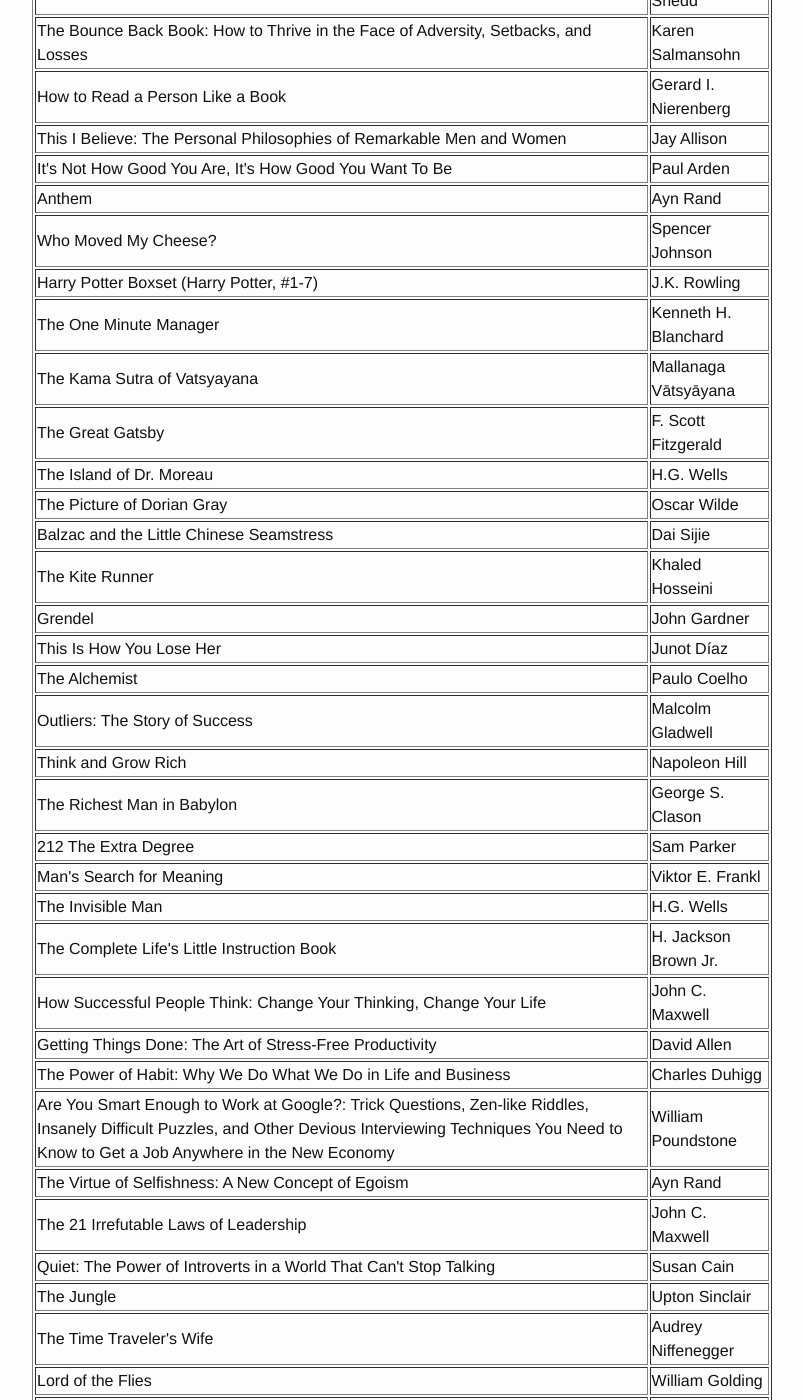
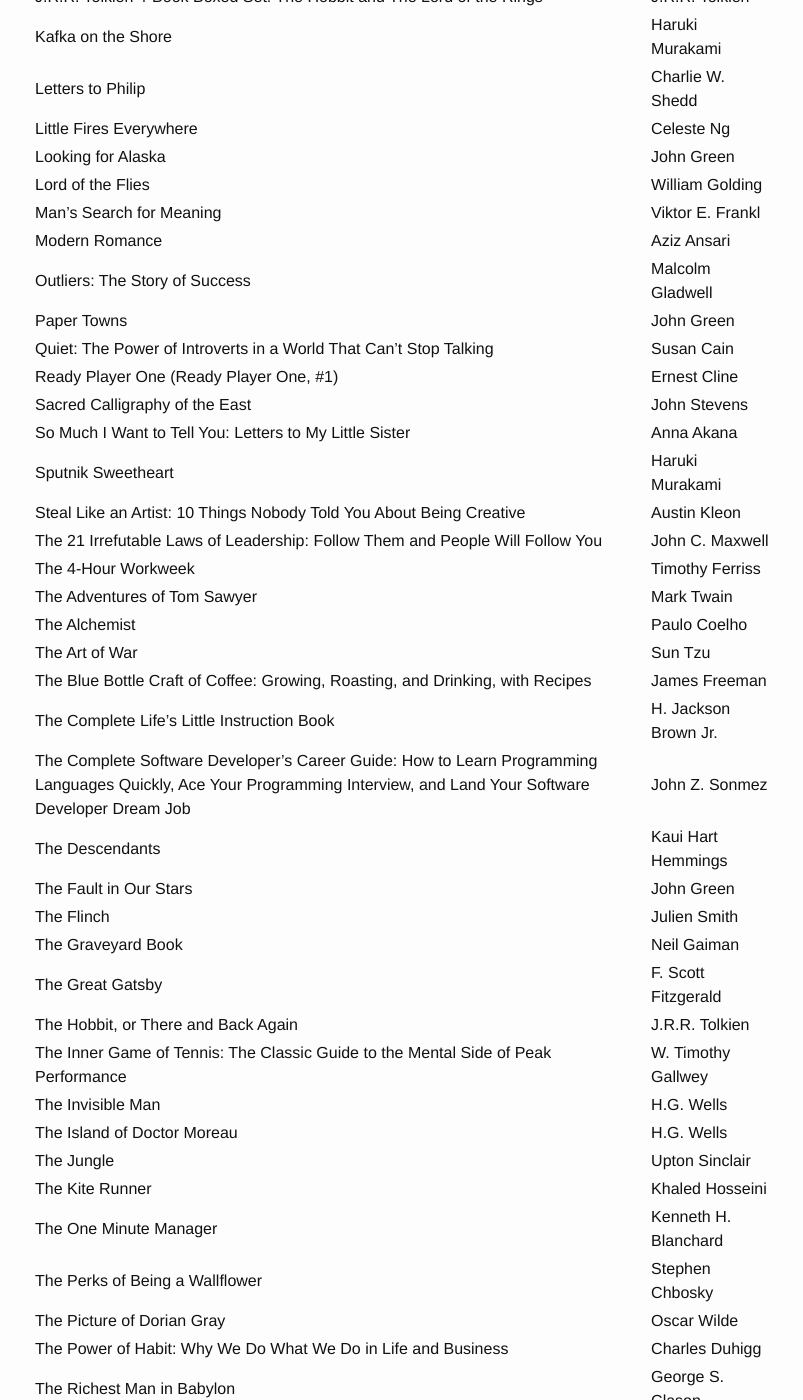
Before and after one commit to gishsteven/gishsteven.github.io, a Jekyll site: the page built from library.md, in a window 1280 px wide and 1400 px high, scrolled down 1194 px. Shown: the whole window, without its empty margins (238-1041 px from the left). Built offline with Jekyll 4.4.1, drawn with Linux system fonts in a browser that asks for light colours; some of the changed text lies outside the part shown.

Commit message:
Update library.md

```diff
--- a/library.md
+++ b/library.md
@@ -1,83 +1,90 @@
 ---
 layout: page
-title: Books
+title: Library
 permalink: /library/
 published: true
 ---
 
-
-<table border="1" style="width:100%">
-	<tr><td>1984</td><td>George Orwell</td></tr>
-	<tr><td>Poems of Love and the Sea</td><td>Gloria Gay</td></tr>
-	<tr><td>How to Win Friends and Influence People</td><td>Dale Carnegie</td></tr>
-	<tr><td>How to Change Anybody: Proven Techniques to Reshape Anyone's Attitude, Behavior, Feelings, or Beliefs</td><td>David J. Lieberman</td></tr>
-	<tr><td>Me Talk Pretty One Day</td><td>David Sedaris</td></tr>
-	<tr><td>Sputnik Sweetheart</td><td>Haruki Murakami</td></tr>
-	<tr><td>Colorless Tsukuru Tazaki and His Years of Pilgrimage</td><td>Haruki Murakami</td></tr>
-	<tr><td>Kafka on the Shore</td><td>Haruki Murakami</td></tr>
-	<tr><td>The Blue Bottle Craft of Coffee: Growing, Roasting, and Drinking, with Recipes</td><td>James Freeman</td></tr>
-	<tr><td>Coffee Obsession</td><td>Anette Moldvaer</td></tr>
-	<tr><td>Steal Like an Artist: 10 Things Nobody Told You About Being Creative</td><td>Austin Kleon</td></tr>
-	<tr><td>An Abundance of Katherines</td><td>John Green</td></tr>
-	<tr><td>Paper Towns</td><td>John Green</td></tr>
-	<tr><td>Looking for Alaska</td><td>John Green</td></tr>
-	<tr><td>The Fault in Our Stars</td><td>John Green</td></tr>
-	<tr><td>Practical Electronics for Inventors</td><td>Paul Scherz</td></tr>
-	<tr><td>How to Win at College: Surprising Secrets for Success from the Country's Top Students</td><td>Cal Newport</td></tr>
-	<tr><td>Ghost Boy</td><td>Martin Pistorius</td></tr>
-	<tr><td>Go Set a Watchman</td><td>Harper Lee</td></tr>
-	<tr><td>The Perks of Being a Wallflower</td><td>Stephen Chbosky</td></tr>
-	<tr><td>Programming Interviews Exposed: Secrets to Landing Your Next Job (Programmer to Programmer)</td><td>John Mongan</td></tr>
-	<tr><td>Learning Python</td><td>Mark Lutz</td></tr>
-	<tr><td>Asleep</td><td>Banana Yoshimoto</td></tr>
-	<tr><td>Sacred Calligraphy of the East</td><td>John Stevens</td></tr>
-	<tr><td>Brave New World</td><td>Aldous Huxley</td></tr>
-	<tr><td>Letters to Philip</td><td>Charlie W. Shedd</td></tr>
-	<tr><td>The Bounce Back Book: How to Thrive in the Face of Adversity, Setbacks, and Losses</td><td>Karen Salmansohn</td></tr>
-	<tr><td>How to Read a Person Like a Book</td><td>Gerard I. Nierenberg</td></tr>
-	<tr><td>This I Believe: The Personal Philosophies of Remarkable Men and Women</td><td>Jay Allison</td></tr>
-	<tr><td>It's Not How Good You Are, It's How Good You Want To Be</td><td>Paul Arden</td></tr>
-	<tr><td>Anthem</td><td>Ayn Rand</td></tr>
-	<tr><td>Who Moved My Cheese?</td><td>Spencer Johnson</td></tr>
-	<tr><td>Harry Potter Boxset (Harry Potter, #1-7)</td><td>J.K. Rowling</td></tr>
-	<tr><td>The One Minute Manager</td><td>Kenneth H. Blanchard</td></tr>
-	<tr><td>The Kama Sutra of Vatsyayana</td><td>Mallanaga Vātsyāyana</td></tr>
-	<tr><td>The Great Gatsby</td><td>F. Scott Fitzgerald</td></tr>
-	<tr><td>The Island of Dr. Moreau</td><td>H.G. Wells</td></tr>
-	<tr><td>The Picture of Dorian Gray</td><td>Oscar Wilde</td></tr>
-	<tr><td>Balzac and the Little Chinese Seamstress</td><td>Dai Sijie</td></tr>
-	<tr><td>The Kite Runner</td><td>Khaled Hosseini</td></tr>
-	<tr><td>Grendel</td><td>John Gardner</td></tr>
-	<tr><td>This Is How You Lose Her</td><td>Junot Díaz</td></tr>
-	<tr><td>The Alchemist</td><td>Paulo Coelho</td></tr>
-	<tr><td>Outliers: The Story of Success</td><td>Malcolm Gladwell</td></tr>
-	<tr><td>Think and Grow Rich</td><td>Napoleon Hill</td></tr>
-	<tr><td>The Richest Man in Babylon</td><td>George S. Clason</td></tr>
-	<tr><td>212 The Extra Degree</td><td>Sam Parker</td></tr>
-	<tr><td>Man's Search for Meaning</td><td>Viktor E. Frankl</td></tr>
-	<tr><td>The Invisible Man</td><td>H.G. Wells</td></tr>
-	<tr><td>The Complete Life's Little Instruction Book</td><td>H. Jackson Brown Jr.</td></tr>
-	<tr><td>How Successful People Think: Change Your Thinking, Change Your Life</td><td>John C. Maxwell</td></tr>
-	<tr><td>Getting Things Done: The Art of Stress-Free Productivity</td><td>David Allen</td></tr>
-	<tr><td>The Power of Habit: Why We Do What We Do in Life and Business</td><td>Charles Duhigg</td></tr>
-	<tr><td>Are You Smart Enough to Work at Google?: Trick Questions, Zen-like Riddles, Insanely Difficult Puzzles, and Other Devious Interviewing Techniques You Need to Know to Get a Job Anywhere in the New Economy</td><td>William Poundstone</td></tr>
-	<tr><td>The Virtue of Selfishness: A New Concept of Egoism</td><td>Ayn Rand</td></tr>
-	<tr><td>The 21 Irrefutable Laws of Leadership</td><td>John C. Maxwell</td></tr>
-	<tr><td>Quiet: The Power of Introverts in a World That Can't Stop Talking</td><td>Susan Cain</td></tr>
-	<tr><td>The Jungle</td><td>Upton Sinclair</td></tr>
-	<tr><td>The Time Traveler's Wife</td><td>Audrey Niffenegger</td></tr>
-	<tr><td>Lord of the Flies</td><td>William Golding</td></tr>
-	<tr><td>To Kill a Mockingbird</td><td>Harper Lee</td></tr>
-	<tr><td>The Flinch</td><td>Julien Smith</td></tr>
-	<tr><td>The Art of War</td><td>Sun Tzu</td></tr>
-	<tr><td>Transparency</td><td>John Kim</td></tr>
-	<tr><td>Date</td><td>John Kim</td></tr>
-	<tr><td>68</td><td>John Kim</td></tr>
-	<tr><td>Digital Design - Logic, Memory, Computers</td><td>Nicholas L. Pappas</td></tr>
-	<tr><td>J.R.R. Tolkien 4-Book Boxed Set: The Hobbit and The Lord of the Rings</td><td>J.R.R. Tolkien</td></tr>
-	<tr><td>The Hobbit (Middle-Earth Universe)</td><td>J.R.R. Tolkien</td></tr>
-	<tr><td>Modern Romance</td><td>Aziz Ansari</td></tr>
-</table>
-
-
-<span style="color: #382110"></span><br/><a href="https://www.goodreads.com/review/list/50736037?shelf=read" title="Steven Nam's book recommendations, liked quotes, book clubs, book trivia, book lists (read shelf)"><img border="0" alt="Steven Nam's book recommendations, liked quotes, book clubs, book trivia, book lists (read shelf)" src="https://www.goodreads.com/images/badge/badge1.jpg"></a>
+Title | Author
+------------ | -------------
+68 | John Kim
+1984 | George Orwell
+1Q84| Haruki Murakami
+212 the Extra Degree | Sam Parker
+Algorithms to Live By: The Computer Science of Human Decisions | Brian Christian
+An Abundance of Katherines | John Green
+Anthem | Ayn Rand
+Artemis | Andy Weir
+Asleep | Banana Yoshimoto
+Atomic Habits: An Easy & Proven Way to Build Good Habits & Break Bad Ones | James Clear
+Balzac and the Little Chinese Seamstress | Dai Sijie
+Born a Crime: Stories From a South African Childhood | Trevor Noah
+Bounce Back!: How to Thrive in the Face of Adversity | Karen Salmansohn
+Brave New World | Aldous Huxley
+Can't Hurt Me: Master Your Mind and Defy the Odds | David Goggins
+Coffee Obsession | Anette Moldvaer
+Colorless Tsukuru Tazaki and His Years of Pilgrimage | Haruki Murakami
+Date | John   Kim
+Deep Work: Rules for Focused Success in a Distracted World | Cal Newport
+East of Eden | John Steinbeck
+Getting Things Done: The Art of Stress-Free Productivity | David    Allen
+Go Set a Watchman (To Kill a Mockingbird) | Harper Lee
+Grendel | John Gardner
+Harry Potter Series Box Set (Harry Potter, #1-7) | J.K. Rowling
+Holes (Holes, #1) | Louis Sachar
+How Successful People Think: Change Your Thinking, Change Your Life | John C. Maxwell
+How to Read a Person Like a Book | Gerard I. Nierenberg
+How to Win at College: Surprising Secrets for Success from the Country's Top Students | Cal Newport
+How to Win Friends and Influence People | Dale Carnegie
+It's Not How Good You Are, It's How Good You Want To Be | Paul Arden
+J.R.R. Tolkien 4-Book Boxed Set: The Hobbit and The Lord of the Rings | J.R.R. Tolkien
+Kafka on the Shore | Haruki Murakami
+Letters to Philip | Charlie W. Shedd
+Little Fires Everywhere | Celeste Ng
+Looking for Alaska | John Green
+Lord of the Flies | William Golding
+Man's Search for Meaning | Viktor E. Frankl
+Modern Romance | Aziz Ansari
+Outliers: The Story of Success | Malcolm Gladwell
+Paper Towns | John Green
+Quiet: The Power of Introverts in a World That Can't Stop Talking | Susan Cain
+Ready Player One (Ready Player One, #1) | Ernest Cline
+Sacred Calligraphy of the East | John   Stevens
+So Much I Want to Tell You: Letters to My Little Sister | Anna Akana
+Sputnik Sweetheart | Haruki Murakami
+Steal Like an Artist: 10 Things Nobody Told You About Being Creative | Austin Kleon
+The 21 Irrefutable Laws of Leadership: Follow Them and People Will Follow You | John C. Maxwell
+The 4-Hour Workweek | Timothy Ferriss
+The Adventures of Tom Sawyer | Mark Twain
+The Alchemist | Paulo Coelho
+The Art of War | Sun Tzu
+The Blue Bottle Craft of Coffee: Growing, Roasting, and Drinking, with Recipes | James Freeman
+The Complete Life's Little Instruction Book | H. Jackson Brown Jr.
+The Complete Software Developer's Career Guide: How to Learn Programming Languages Quickly, Ace Your Programming Interview, and Land Your Software Developer Dream Job | John Z. Sonmez
+The Descendants | Kaui Hart Hemmings
+The Fault in Our Stars | John Green
+The Flinch | Julien Smith
+The Graveyard Book | Neil Gaiman
+The Great Gatsby | F. Scott Fitzgerald
+The Hobbit, or There and Back Again | J.R.R. Tolkien
+The Inner Game of Tennis: The Classic Guide to the Mental Side of Peak Performance | W. Timothy Gallwey
+The Invisible Man | H.G. Wells
+The Island of Doctor Moreau | H.G. Wells
+The Jungle | Upton Sinclair
+The Kite Runner | Khaled Hosseini
+The One Minute Manager | Kenneth H. Blanchard
+The Perks of Being a Wallflower | Stephen Chbosky
+The Picture of Dorian Gray | Oscar Wilde
+The Power of Habit: Why We Do What We Do in Life and Business | Charles Duhigg
+The Richest Man in Babylon | George S. Clason
+The Subtle Art of Not Giving a F*ck: A Counterintuitive Approach to Living a Good Life | Mark Manson
+The Time Traveler's Wife | Audrey Niffenegger
+The Vietnam War: An Intimate History | Geoffrey C. Ward
+The Virtue of Selfishness: A New Concept of Egoism | Ayn Rand
+Think and Grow Rich: The Landmark Bestseller Now Revised and Updated for the 21st Century | Napoleon Hill
+This I Believe: The Personal Philosophies of Remarkable Men and Women | Jay Allison
+This Is How You Lose Her | Junot DÃ­az
+To Kill a Mockingbird | Harper Lee
+Transparency | John   Kim
+Who Moved My Cheese? | Spencer Johnson
+World War Z: An Oral History of the Zombie War | Max Brooks
```
